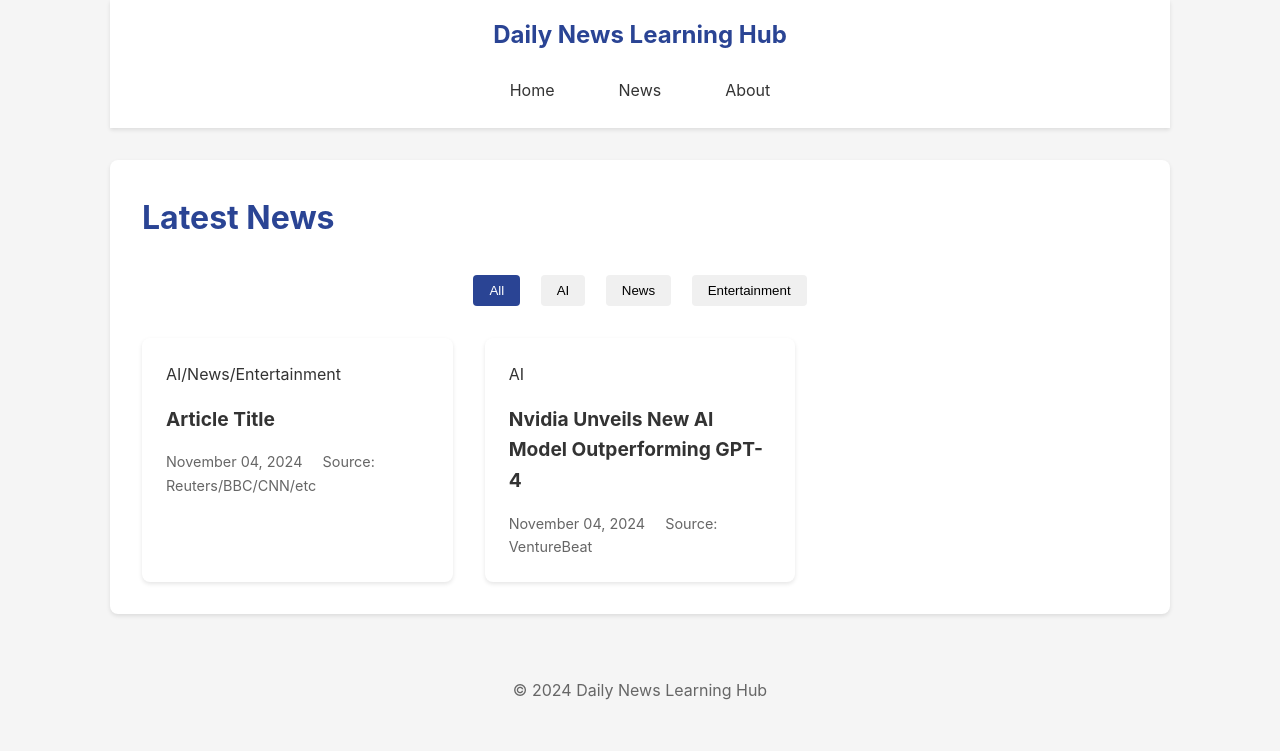
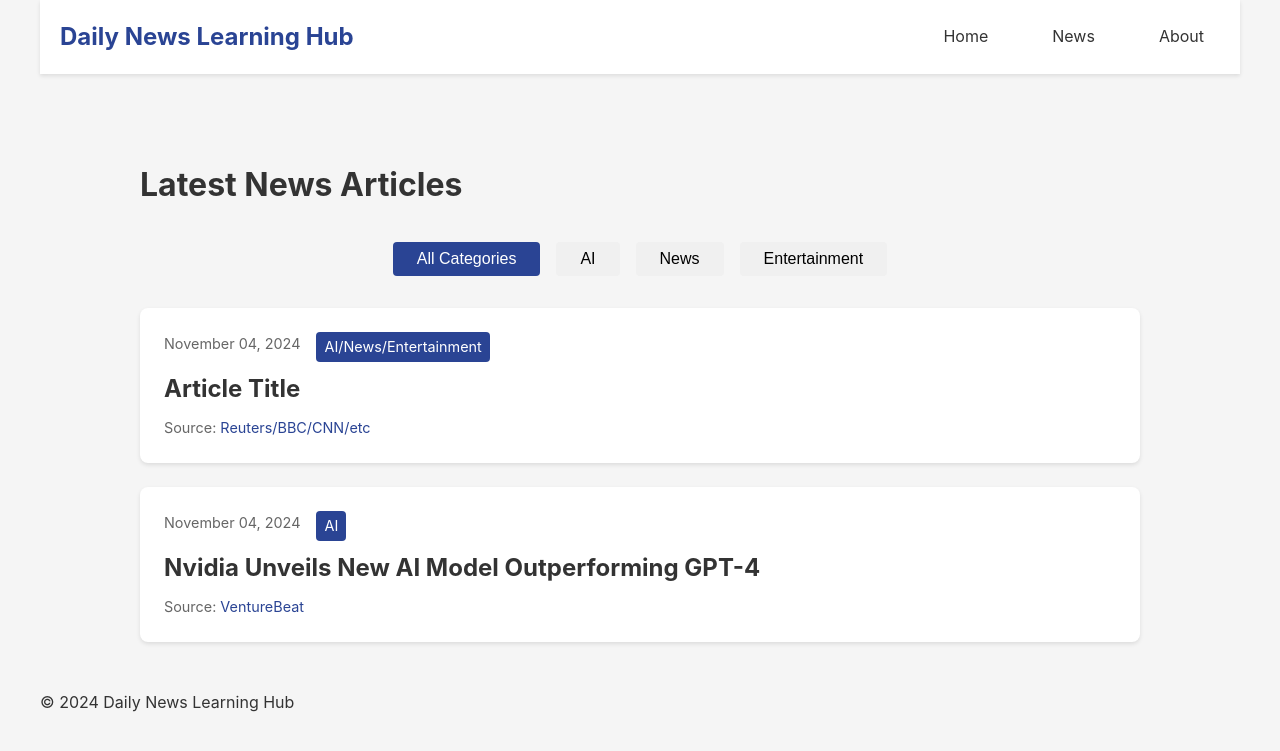
Before and after one commit to SKYEMINMIN/daily-news-learning, a Jekyll site: the page built from news.md, in a window 1280 px wide. Shown: the top 751 px of the page. Built offline with Jekyll 4.4.1, drawn with Linux system fonts in a browser that asks for light colours.

Commit message:
Fix layout and styling issues

```diff
--- a/assets/css/style.css
+++ b/assets/css/style.css
@@ -1,19 +1,15 @@
-/* Reset and base styles */
-* {
-    margin: 0;
-    padding: 0;
-    box-sizing: border-box;
-}
-
+/* Base styles */
 body {
     font-family: -apple-system, BlinkMacSystemFont, 'Segoe UI', Roboto, Helvetica, Arial, sans-serif;
     line-height: 1.6;
     color: #333;
     background-color: #f5f5f5;
+    margin: 0;
+    padding: 0;
 }
 
 .container {
-    max-width: 1100px;
+    max-width: 1200px;
     margin: 0 auto;
     padding: 0 20px;
 }
@@ -22,16 +18,17 @@ body {
 header {
     background-color: #fff;
     box-shadow: 0 2px 4px rgba(0,0,0,0.1);
+    padding: 1rem 0;
     margin-bottom: 2rem;
 }
 
 .main-nav {
-    padding: 1rem 0;
-}
-
-.site-title {
-    margin-bottom: 1rem;
-    text-align: center;
+    display: flex;
+    justify-content: space-between;
+    align-items: center;
+    max-width: 1200px;
+    margin: 0 auto;
+    padding: 0 20px;
 }
 
 .site-title a {
@@ -43,7 +40,6 @@ header {
 
 .nav-links {
     display: flex;
-    justify-content: center;
     gap: 2rem;
 }
 
@@ -55,95 +51,108 @@ header {
     transition: all 0.3s ease;
 }
 
-.nav-links a:hover,
-.nav-links a.active {
+.nav-links a:hover {
     background-color: #2a4494;
     color: #fff;
 }
 
-/* Main content */
-.content {
-    background-color: #fff;
+/* News page styles */
+.news-container {
+    max-width: 1000px;
+    margin: 0 auto;
+    padding: 2rem;
+}
+
+.category-filters {
+    margin: 2rem 0;
+    display: flex;
+    justify-content: center;
+    gap: 1rem;
+}
+
+.filter-btn {
+    padding: 0.5rem 1.5rem;
+    border: none;
+    background-color: #f0f0f0;
+    border-radius: 4px;
+    cursor: pointer;
+    transition: all 0.3s ease;
+    font-size: 1rem;
+}
+
+.filter-btn.active {
+    background-color: #2a4494;
+    color: white;
+}
+
+.articles-list {
+    display: flex;
+    flex-direction: column;
+    gap: 1.5rem;
+}
+
+.article-card {
+    background: white;
+    border-radius: 8px;
+    padding: 1.5rem;
+    box-shadow: 0 2px 4px rgba(0,0,0,0.1);
+    transition: transform 0.3s ease;
+}
+
+.article-card:hover {
+    transform: translateY(-2px);
+}
+
+.article-meta {
+    display: flex;
+    gap: 1rem;
+    font-size: 0.9rem;
+    color: #666;
+    margin-bottom: 0.5rem;
+}
+
+.article-category {
+    background-color: #2a4494;
+    color: white;
+    padding: 0.2rem 0.5rem;
+    border-radius: 4px;
+}
+
+.article-title {
+    margin: 0.5rem 0;
+}
+
+.article-title a {
+    color: #333;
+    text-decoration: none;
+}
+
+.article-source {
+    font-size: 0.9rem;
+    color: #666;
+}
+
+.article-source a {
+    color: #2a4494;
+    text-decoration: none;
+}
+
+/* Post page styles */
+.post {
+    max-width: 800px;
+    margin: 0 auto;
+    background: white;
     padding: 2rem;
     border-radius: 8px;
     box-shadow: 0 2px 4px rgba(0,0,0,0.1);
-}
-
-h1 {
-    color: #2a4494;
-    margin-bottom: 1.5rem;
-}
-
-h2 {
-    color: #4a69bd;
-    margin: 1.5rem 0 1rem;
-}
-
-p {
-    margin-bottom: 1rem;
-}
-
-/* Footer */
-footer {
-    text-align: center;
-    padding: 2rem 0;
-    margin-top: 2rem;
-    color: #666;
-}
-
-/* Responsive design */
-@media (max-width: 768px) {
-    .nav-links {
-        flex-direction: column;
-        align-items: center;
-        gap: 1rem;
-    }
-
-    .nav-links a {
-        width: 100%;
-        text-align: center;
-    }
-}
-
-/* Post styles */
-.post {
-    max-width: 800px;
-    margin: 0 auto;
 }
 
 .post-header {
     margin-bottom: 2rem;
 }
 
-.post-category {
-    display: inline-block;
-    padding: 0.25rem 0.75rem;
-    background-color: #2a4494;
-    color: white;
-    border-radius: 4px;
-    font-size: 0.9rem;
-    margin-bottom: 1rem;
-}
-
-.post-title {
-    margin-bottom: 0.5rem;
-}
-
-.post-meta {
-    color: #666;
-    font-size: 0.9rem;
-}
-
-.post-source {
-    margin-left: 1rem;
-}
-
-.post-source a {
-    color: #2a4494;
-    text-decoration: none;
-}
-
-.vocabulary-section, .discussion-section {
+.vocabulary-section,
+.discussion-section {
     margin-top: 2rem;
     padding: 1.5rem;
     background-color: #f8f9fa;
@@ -159,80 +168,8 @@ footer {
     margin-bottom: 1rem;
 }
 
-.vocabulary-list .example {
+.example {
     color: #666;
     font-style: italic;
-    margin-top: 0.5rem;
     margin-left: 1rem;
 }
-
-.question-list {
-    padding-left: 1.5rem;
-}
-
-.question-list li {
-    margin-bottom: 0.5rem;
-}
-
-/* News page styles */
-.news-page {
-    max-width: 1200px;
-    margin: 0 auto;
-}
-
-.category-filters {
-    margin: 2rem 0;
-    text-align: center;
-}
-
-.filter-btn {
-    padding: 0.5rem 1rem;
-    margin: 0 0.5rem;
-    border: none;
-    background-color: #f0f0f0;
-    border-radius: 4px;
-    cursor: pointer;
-    transition: all 0.3s ease;
-}
-
-.filter-btn.active {
-    background-color: #2a4494;
-    color: white;
-}
-
-.articles-grid {
-    display: grid;
-    grid-template-columns: repeat(auto-fill, minmax(300px, 1fr));
-    gap: 2rem;
-}
-
-.article-card {
-    background: white;
-    border-radius: 8px;
-    padding: 1.5rem;
-    box-shadow: 0 2px 4px rgba(0,0,0,0.1);
-    transition: transform 0.3s ease;
-}
-
-.article-card:hover {
-    transform: translateY(-5px);
-}
-
-.article-card h2 {
-    margin: 1rem 0;
-    font-size: 1.2rem;
-}
-
-.article-card h2 a {
-    color: #333;
-    text-decoration: none;
-}
-
-.article-meta {
-    font-size: 0.9rem;
-    color: #666;
-}
-
-.article-source {
-    margin-left: 1rem;
-}
--- a/news.md
+++ b/news.md
@@ -3,24 +3,28 @@ layout: default
 title: News
 ---
 
-<div class="news-page">
-    <h1>Latest News</h1>
+<div class="news-container">
+    <h1>Latest News Articles</h1>
 
     <div class="category-filters">
-        <button class="filter-btn active" data-category="all">All</button>
+        <button class="filter-btn active" data-category="all">All Categories</button>
         <button class="filter-btn" data-category="AI">AI</button>
         <button class="filter-btn" data-category="News">News</button>
         <button class="filter-btn" data-category="Entertainment">Entertainment</button>
     </div>
 
-    <div class="articles-grid">
+    <div class="articles-list">
         {% for post in site.posts %}
         <div class="article-card" data-category="{{ post.category }}">
-            <span class="article-category">{{ post.category }}</span>
-            <h2><a href="{{ site.baseurl }}{{ post.url }}">{{ post.title }}</a></h2>
             <div class="article-meta">
                 <span class="article-date">{{ post.date | date: "%B %d, %Y" }}</span>
-                <span class="article-source">Source: {{ post.source }}</span>
+                <span class="article-category">{{ post.category }}</span>
+            </div>
+            <h2 class="article-title">
+                <a href="{{ site.baseurl }}{{ post.url }}">{{ post.title }}</a>
+            </h2>
+            <div class="article-source">
+                Source: <a href="{{ post.source_url }}" target="_blank">{{ post.source }}</a>
             </div>
         </div>
         {% endfor %}
```
